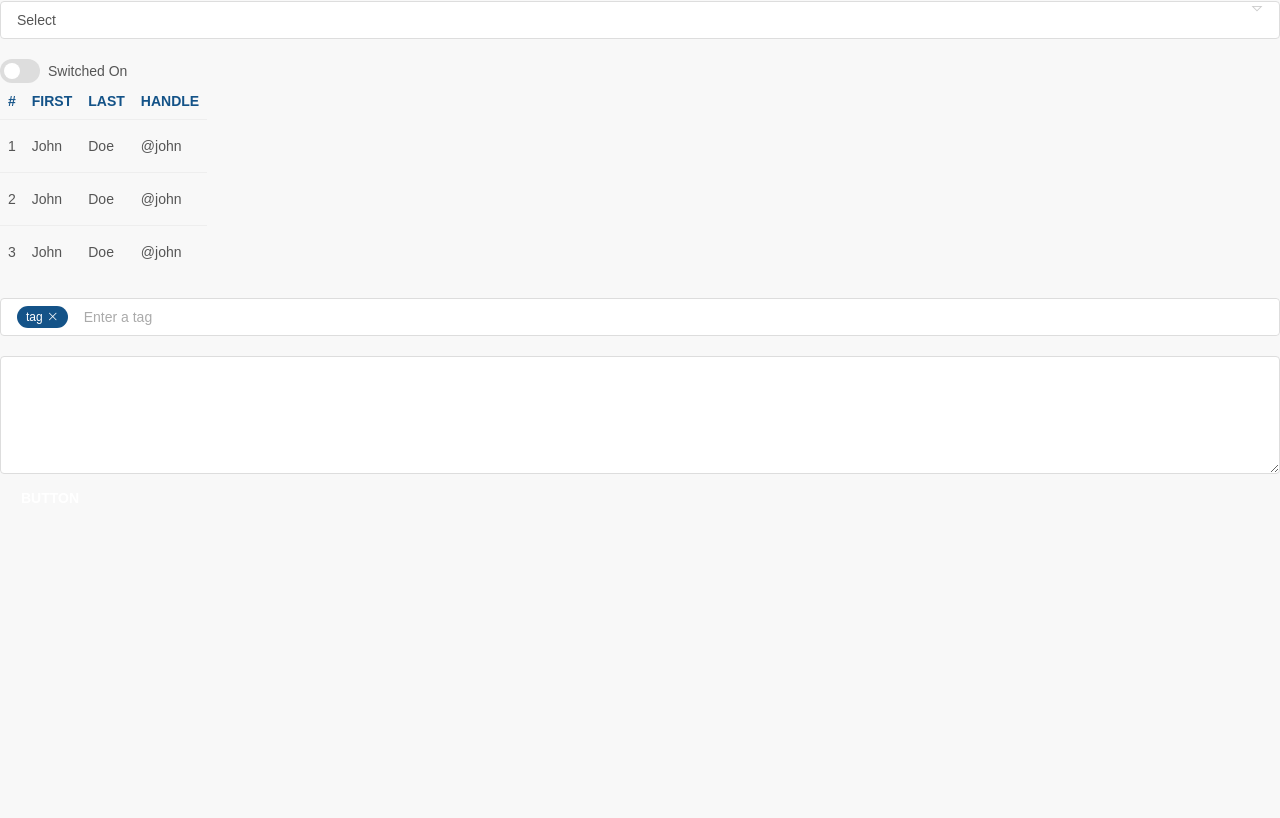
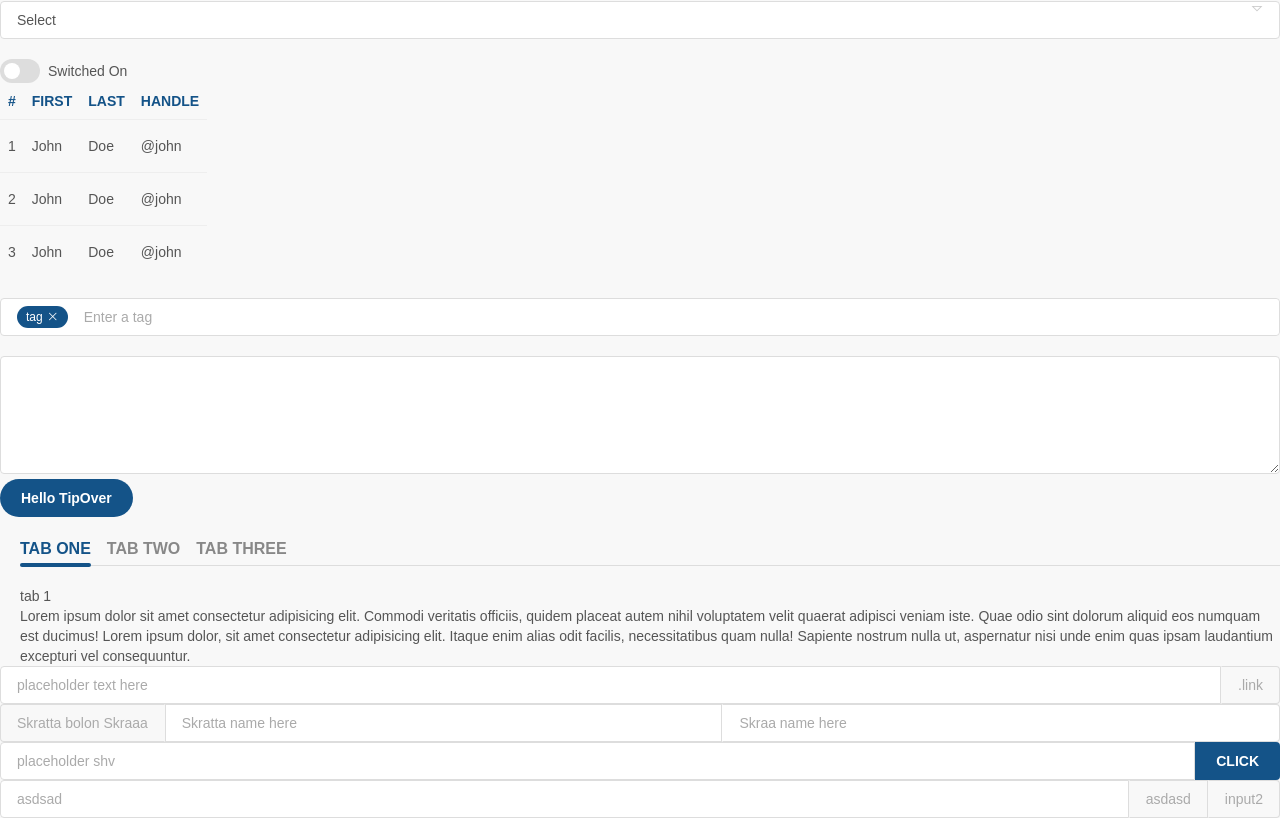
Before and after one commit to kumbey/caak-admin, a React (Create React App) app: page / in a window 1280 px wide. Shown: the part 3094-3912 px from the top of the page. Before the commit the page ends 3611 px from the top, so only its background shows below. Built offline with nearby package versions, Linux system fonts and the light colour scheme.

Commit message:
Input Groups

```diff
--- a/src/App.js
+++ b/src/App.js
@@ -25,6 +25,11 @@ import TipOver from "./components/TipOver";
 import Blog from "./components/pages/Blog";
 import Login from "./components/pages/Login";
 import Register from "./components/pages/Register";
+import TabsComp from "./components/TabsComp";
+import BasicInput from "./components/BasicInput";
+import MultipleInputs from "./components/MultipleInputs";
+import ButtonAddons from "./components/ButtonAddons";
+import MultipleAddons from "./components/MultipleAddons";
 
 function App() {
   return (
@@ -75,7 +80,18 @@ function App() {
       <Tables />
       <TagInput />
       <TextArea />
-      <TipOver />
+      <TipOver
+        skin={"primary"}
+        tipOverPosition={"right"}
+        content={"teeestiing content "}
+        title={"skraaaaaa"}>
+        Hello TipOver
+      </TipOver>
+      <TabsComp/>
+      <BasicInput placeholder={"placeholder text here"}>.link</BasicInput>
+      <MultipleInputs placeholder1={"Skratta name here"} placeholder2={"Skraa name here"}>Skratta bolon Skraaa</MultipleInputs>
+      <ButtonAddons placeholder={"placeholder shv"}>Click</ButtonAddons>
+      <MultipleAddons placeholder={"asdsad"} input1={"asdasd"} input2={"input2"}/>
     </React.Fragment>
   );
 }
--- /dev/null
+++ b/src/components/BasicInput.js
@@ -0,0 +1,8 @@
+export default function BasicInput(props) {
+    return (
+        <div className="input-group">
+            <input type="text" className="form-control input-group-item" placeholder={props.placeholder}/>
+            <div className="input-addon input-addon-append input-group-item">{props.children}</div>
+        </div>
+    )
+}
--- /dev/null
+++ b/src/components/ButtonAddons.js
@@ -0,0 +1,8 @@
+export default function ButtonAddons(props) {
+    return (
+        <div className="input-group">
+            <input type="text" className="form-control input-group-item" placeholder={props.placeholder}/>
+            <button className="btn btn_primary uppercase input-group-item">{props.children}</button>
+        </div>
+    )
+}
--- /dev/null
+++ b/src/components/MultipleAddons.js
@@ -0,0 +1,9 @@
+export default function MultipleAddons(props) {
+    return (
+        <div className="input-group">
+            <input type="text" className="form-control input-group-item" placeholder={props.placeholder}/>
+            <div className={`input-addon input-addon-append input-group-item`}>{props.input1}</div>
+            <div className={`input-addon input-addon-append input-group-item`}>{props.input2}</div>
+        </div>
+    )
+}
--- /dev/null
+++ b/src/components/MultipleInputs.js
@@ -0,0 +1,9 @@
+export default function MultipleInputs(props) {
+    return (
+        <div className="input-group">
+            <div className="input-addon input-addon-prepend input-group-item">{props.children}</div>
+            <input type="text" className="form-control input-group-item" placeholder={props.placeholder1}/>
+            <input type="text" className="form-control input-group-item" placeholder={props.placeholder2}/>
+        </div>
+    )
+}
--- a/src/components/TipOver.js
+++ b/src/components/TipOver.js
@@ -1,30 +1,30 @@
-import React from "react"
-import tippy from "tippy.js";
+import React from "react";
+import Tippy from "@tippyjs/react";
+
 export default function TipOver(props) {
-    React.useEffect(() => {
-        tippy('[data-toggle="tooltip"]', {
-            theme: "light-border tooltip",
-            touch: ["hold", 500],
-            offset: [0, 12],
-            interactive: true,
-            animation: "scale",
-        });
-    },[])
   return (
     <div>
+      <Tippy
+        theme={"light-border tooltip "}
+        offset={[0, 12]}
+        interactive={true}
+        allowHTML={true}
+        placement={props.tipOverPosition}
+        animation={"shift-toward-extreme"}
+        content={
+          <div>
+            <h5>{props.title}</h5>
+            <div className={"mt-5"}>{props.content}</div>
+          </div>
+        }
+      >
         <button
           type="button"
-                className={`
-                    btn
-                    btn_${props.styles}
-                    uppercase
-                `}
-                data-toggle="tooltip"
-                data-tippy-content="Content looks in hover"
-                data-tippy-placement={`${props.placement}`}
+          className={`btn btn_${props.skin} ${props.uppercase}`}
         >
-                    Button
+          {props.children}
         </button>
+      </Tippy>
     </div>
-    )
+  );
 }
```
Lines whose indentation alone changed are shown as unchanged.
